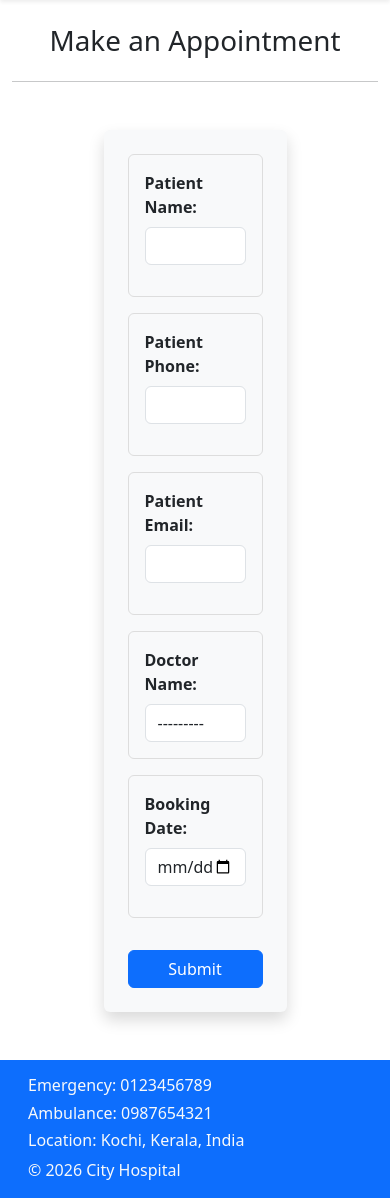
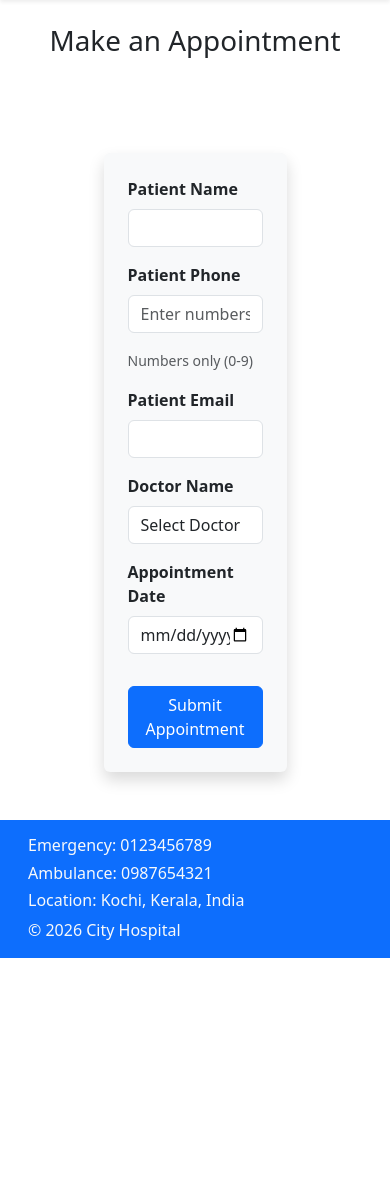
Before and after one commit to noorarahiman/HealthHub, a Django app: page /booking/ in a window 390 px wide. Shown: the part 56-1254 px from the top of the page. After the commit the page ends 1014 px from the top, so only its background shows below. Run offline with Django 5.2, Linux system fonts and the light colour scheme; data that the repository does not hold is empty.

Commit message:
updated settings, booking form , and fixed phone validation

```diff
--- a/HealthHub/urls.py
+++ b/HealthHub/urls.py
@@ -22,4 +22,8 @@ from django.conf.urls.static import static
 urlpatterns = [
     path('admin/', admin.site.urls),
     path('',include('home.urls')),
-] + static(settings.MEDIA_URL, document_root=settings.MEDIA_ROOT)
+]
+
+if settings.DEBUG:
+
+    urlpatterns += static(settings.STATIC_URL, document_root=settings.STATICFILES_DIRS[0])
--- a/home/models.py
+++ b/home/models.py
@@ -2,7 +2,7 @@ from django.db import models
 
 # Create your models here.
 
-class Departments (models.Model):
+class Departments(models.Model):
     dep_name = models.CharField(max_length=100)
     dep_description = models.TextField()
 
@@ -16,12 +16,15 @@ class Doctors(models.Model):
     doc_image = models.ImageField(upload_to='doctors')
 
     def __str__(self):
-        return 'Dr'  + self.doc_name + '   -  (' + self.doc_spec + ')'
+        return f'Dr {self.doc_name} - {self.doc_spec}'  # Fixed: removed doc_id
 
 class Booking(models.Model):
     p_name = models.CharField(max_length=255)
-    p_phone = models.CharField(max_length=10)
+    p_phone = models.IntegerField(max_length=10)
     p_email = models.EmailField()
-    doc_name = models.ForeignKey(Doctors,on_delete=models.CASCADE)
+    doc_name = models.ForeignKey(Doctors, on_delete=models.CASCADE)
     booking_date = models.DateField()
     booked_on = models.DateField(auto_now=True)
+
+    def __str__(self):
+        return f'{self.p_name} - {self.doc_name.doc_name}'
--- a/templates/booking.html
+++ b/templates/booking.html
@@ -6,20 +6,54 @@ Booking
 
 {% block content %}
 <h1 class="text-center my-4">Make an Appointment</h1>
-<hr>
+<br>
+
 <div class="container w-50 p-4 my-5 bg-light rounded shadow">
     <form action="" method="POST">
         {% csrf_token %}
-        {% for field in form %}
-        <div class="mb-3 field-box p-3 rounded">
-            <label class="form-label fw-bold">{{ field.label }}</label>
-            {{ field }}  <!-- No crispy_forms or add_class -->
-            {% if field.errors %}
-                <div class="text-danger">{{ field.errors }}</div>
-            {% endif %}
+
+        <div class="mb-3">
+            <label class="form-label fw-bold">Patient Name</label>
+            <input type="text" name="patient_name" class="form-control" required>
         </div>
-        {% endfor %}
-        <button class="btn btn-primary w-100 mt-3" type="submit">Submit</button>
+
+        <div class="mb-3">
+            <label class="form-label fw-bold">Patient Phone</label>
+            <input type="tel" name="patient_phone" class="form-control"
+                   onkeypress="return event.charCode >= 48 && event.charCode <= 57"
+                   oninput="this.value = this.value.replace(/[^0-9]/g, '')"
+                   placeholder="Enter numbers only" required>
+            <small class="text-muted">Numbers only (0-9)</small>
+        </div>
+
+        <div class="mb-3">
+            <label class="form-label fw-bold">Patient Email</label>
+            <input type="email" name="patient_email" class="form-control">
+        </div>
+
+        <div class="mb-3">
+            <label class="form-label fw-bold">Doctor Name</label>
+            <select name="doctor" class="form-control" required>
+                <option value="">Select Doctor</option>
+                <option value="Dr. Smith">Dr. Smith</option>
+                <option value="Dr. Johnson">Dr. Johnson</option>
+                <option value="Dr. Williams">Dr. Williams</option>
+            </select>
+        </div>
+
+        <div class="mb-3">
+            <label class="form-label fw-bold">Appointment Date</label>
+            <input type="date" name="appointment_date" class="form-control" required>
+        </div>
+
+        <button class="btn btn-primary w-100 mt-3" type="submit">Submit Appointment</button>
     </form>
 </div>
+
+{% if messages %}
+    {% for message in messages %}
+        <div class="alert alert-success text-center">{{ message }}</div>
+    {% endfor %}
+{% endif %}
+
 {% endblock %}
```
Also changed, not shown: HealthHub/settings.py (+5 -5 lines).
